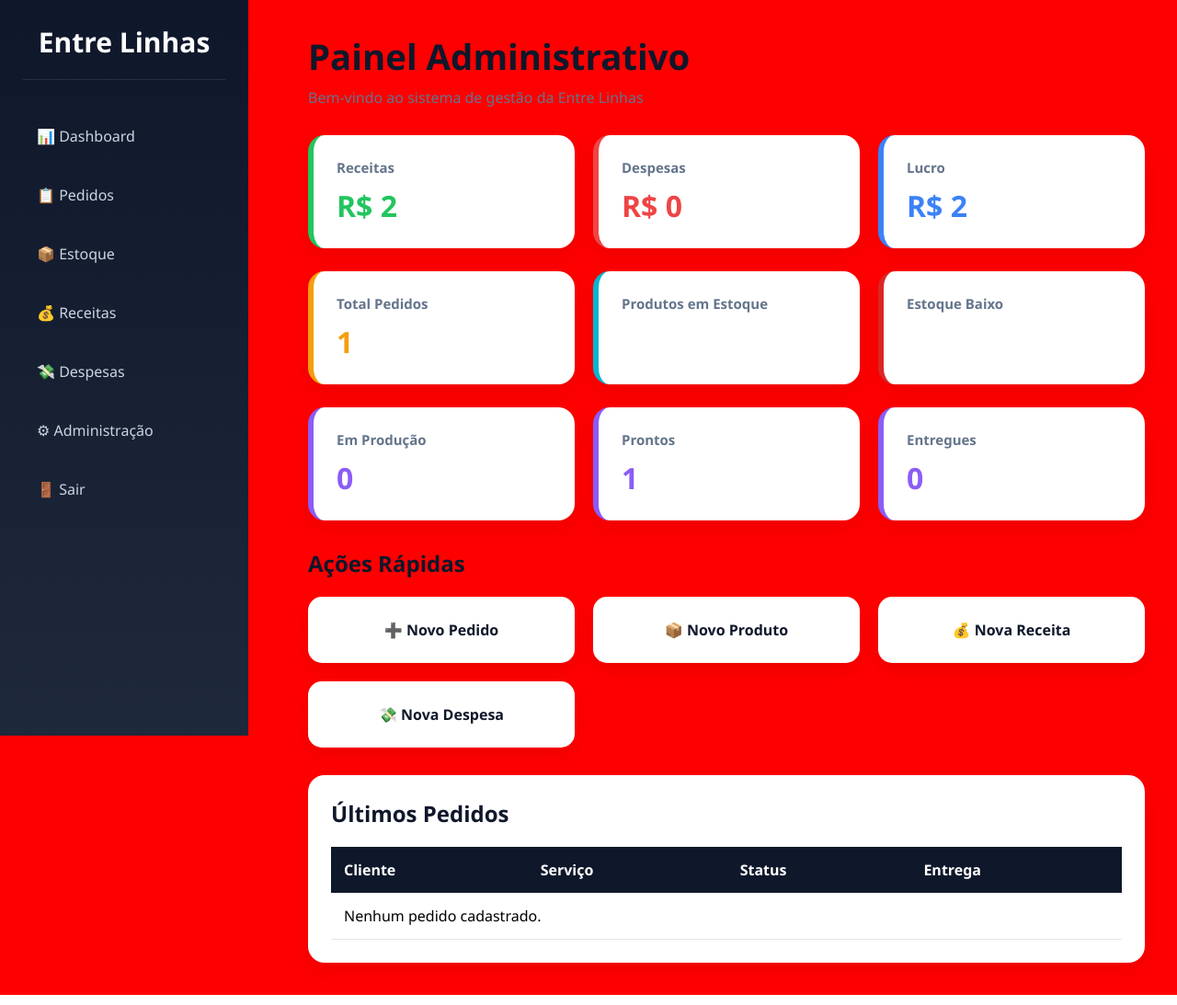
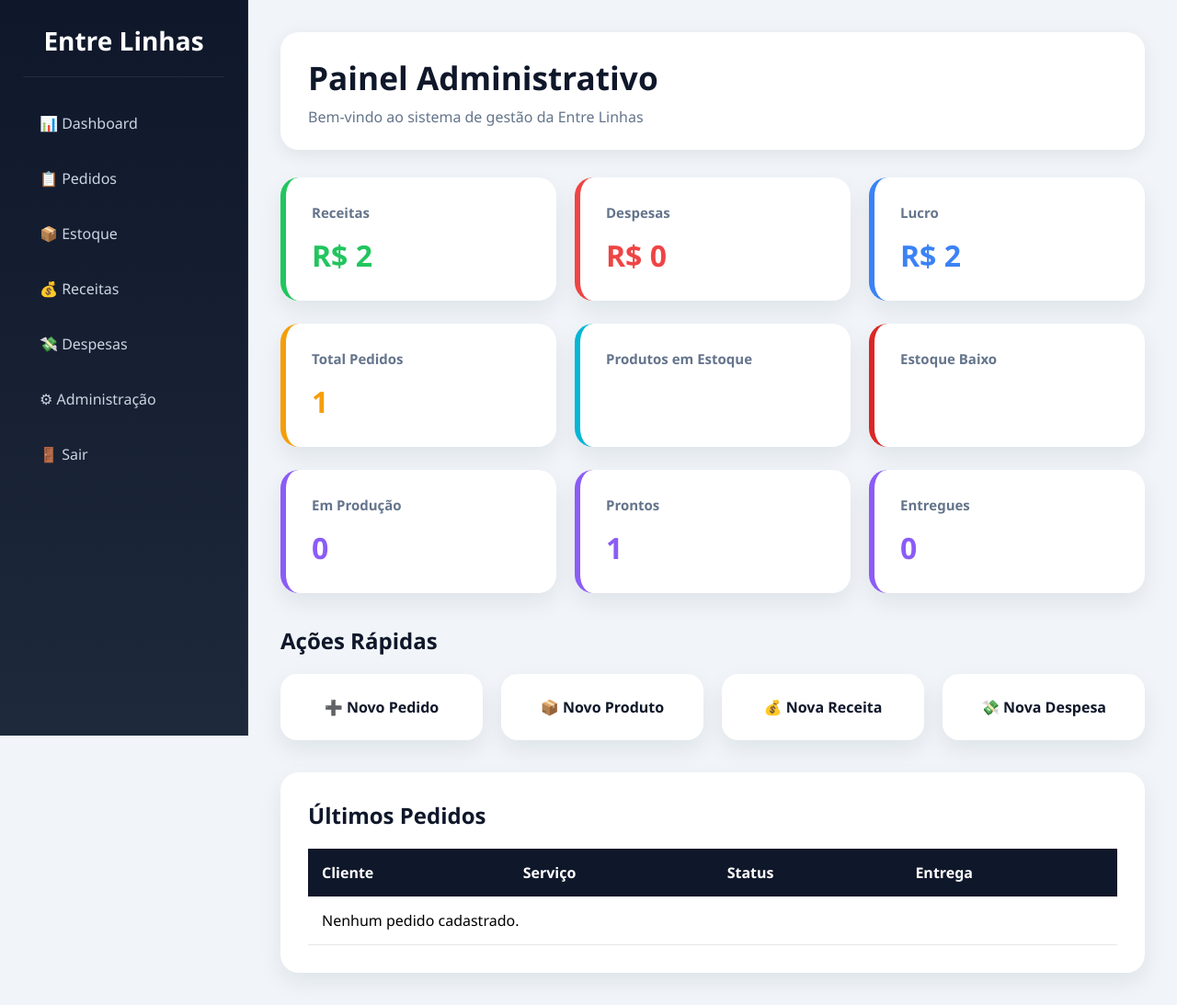
Before and after one commit to GuiMaciel29/django-sistema-entrelinhas, a Django app: page /dashboard/ in a window 1280 px wide. Shown: the whole page at 92% size. Run offline with Django 5.2, Linux system fonts and the light colour scheme; a user stored in the database is signed in; data comes from the database, SQL or seed files in the repository; data that the repository does not hold is empty.

Commit message:
Atualização

```diff
--- a/core/static/css/dashboard.css
+++ b/core/static/css/dashboard.css
@@ -1,7 +1,3 @@
-body{
-    background:red !important;
-}
-
 *{
 margin:0;
 padding:0;
@@ -10,8 +6,7 @@
 }
 
 body{
-background:#f4f7fb;
-display:flex;
+background:#f1f5f9;
 min-height:100vh;
 }
 
@@ -22,37 +17,39 @@
 .sidebar{
 width:270px;
 background:linear-gradient(180deg,#0f172a,#1e293b);
-color:white;
 position:fixed;
 top:0;
 left:0;
-height:100vh;
+bottom:0;
+color:white;
 padding:25px;
 overflow-y:auto;
+z-index:1000;
+border-right:1px solid rgba(255,255,255,.08);
 }
 
 .logo{
 text-align:center;
-margin-bottom:35px;
 padding-bottom:20px;
-border-bottom:1px solid rgba(255,255,255,.1);
+margin-bottom:25px;
+border-bottom:1px solid rgba(255,255,255,.08);
 }
 
 .logo h2{
-font-size:30px;
+font-size:28px;
 font-weight:700;
 }
 
 .sidebar nav{
 display:flex;
 flex-direction:column;
-gap:12px;
+gap:10px;
 }
 
 .sidebar nav a{
+color:#cbd5e1;
 text-decoration:none;
-color:#cbd5e1;
-padding:15px;
+padding:14px 18px;
 border-radius:12px;
 transition:.3s;
 font-weight:500;
@@ -69,11 +66,10 @@
 ========================= */
 
 .main-content{
-    margin-left:300px;
-    width:calc(100% - 300px);
-    min-height:100vh;
-    padding:35px;
-    background:red;
+margin-left:270px;
+width:calc(100% - 270px);
+min-height:100vh;
+padding:35px;
 }
 
 /* =========================
@@ -81,12 +77,16 @@
 ========================= */
 
 .dashboard-header{
+background:white;
+padding:25px 30px;
+border-radius:20px;
+box-shadow:0 5px 20px rgba(0,0,0,.08);
 margin-bottom:30px;
 }
 
 .dashboard-header h1{
-font-size:2.4rem;
 color:#0f172a;
+font-size:2.2rem;
 margin-bottom:8px;
 }
 
@@ -101,27 +101,27 @@
 
 .cards{
 display:grid;
-grid-template-columns:repeat(auto-fit,minmax(240px,1fr));
+grid-template-columns:repeat(auto-fit,minmax(250px,1fr));
 gap:20px;
 margin-bottom:25px;
 }
 
 .card{
 background:white;
-padding:25px;
-border-radius:18px;
-box-shadow:0 8px 25px rgba(0,0,0,.08);
+border-radius:20px;
+padding:28px;
+box-shadow:0 10px 25px rgba(15,23,42,.08);
 transition:.3s;
 }
 
 .card:hover{
-transform:translateY(-5px);
+transform:translateY(-6px);
 }
 
 .card h3{
 color:#64748b;
-margin-bottom:10px;
 font-size:15px;
+margin-bottom:15px;
 }
 
 .card span{
@@ -129,7 +129,7 @@
 font-weight:700;
 }
 
-/* CORES */
+/* CORES DOS CARDS */
 
 .receita{
 border-left:6px solid #22c55e;
@@ -192,12 +192,12 @@
 ========================= */
 
 .atalhos{
-margin:30px 0;
+margin:35px 0;
 }
 
 .atalhos h2{
+color:#0f172a;
 margin-bottom:20px;
-color:#0f172a;
 }
 
 .atalhos-grid{
@@ -208,13 +208,13 @@
 
 .atalho{
 background:white;
+text-decoration:none;
+color:#0f172a;
+text-align:center;
 padding:25px;
-text-decoration:none;
-text-align:center;
-border-radius:15px;
-color:#0f172a;
+border-radius:18px;
 font-weight:600;
-box-shadow:0 8px 20px rgba(0,0,0,.08);
+box-shadow:0 10px 25px rgba(15,23,42,.08);
 transition:.3s;
 }
 
@@ -230,15 +230,15 @@
 
 .ultimos{
 background:white;
-padding:25px;
-border-radius:18px;
-box-shadow:0 8px 25px rgba(0,0,0,.08);
+border-radius:20px;
+padding:30px;
+box-shadow:0 10px 25px rgba(15,23,42,.08);
 margin-top:30px;
 }
 
 .ultimos h2{
+color:#0f172a;
 margin-bottom:20px;
-color:#0f172a;
 }
 
 .ultimos table{
@@ -249,28 +249,40 @@
 .ultimos th{
 background:#0f172a;
 color:white;
-padding:14px;
+padding:15px;
 text-align:left;
 }
 
 .ultimos td{
-padding:14px;
+padding:15px;
 border-bottom:1px solid #e5e7eb;
 }
 
-.ultimos tr:hover{
-    background:#f8fafc;
+.ultimos tr:hover
+
+/* =========================
+SCROLLBAR
+========================= */
+
+::-webkit-scrollbar{
+width:8px;
 }
+
+::-webkit-scrollbar-track{
+background:#e2e8f0;
+}
+
+::-webkit-scrollbar-thumb{
+background:#64748b;
+border-radius:10px;
+}
+
 /* =========================
 RESPONSIVO
-=========================*/
+========================= */
 
 @media(max-width:900px){
 
-
-body{
-    flex-direction:column;
-}
 
 .sidebar{
     position:relative;
@@ -280,6 +292,7 @@
 
 .main-content{
     margin-left:0;
+    width:100%;
     padding:20px;
 }
 
@@ -298,15 +311,15 @@
 
 }
 
-@media(max-width:500px){
+@media(max-width:600px){
 
 
 .dashboard-header h1{
-    font-size:1.8rem;
+    font-size:1.7rem;
 }
 
 .card span{
-    font-size:1.6rem;
+    font-size:1.5rem;
 }
 
 .sidebar nav a{
```
